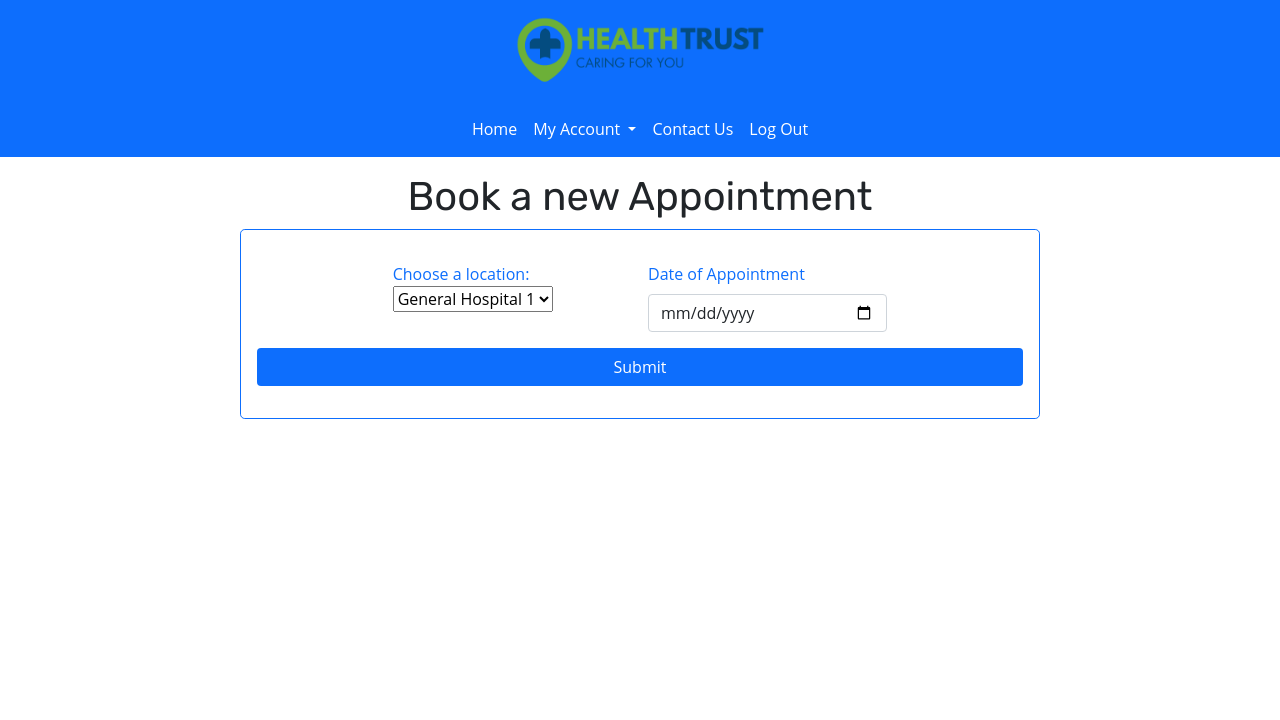
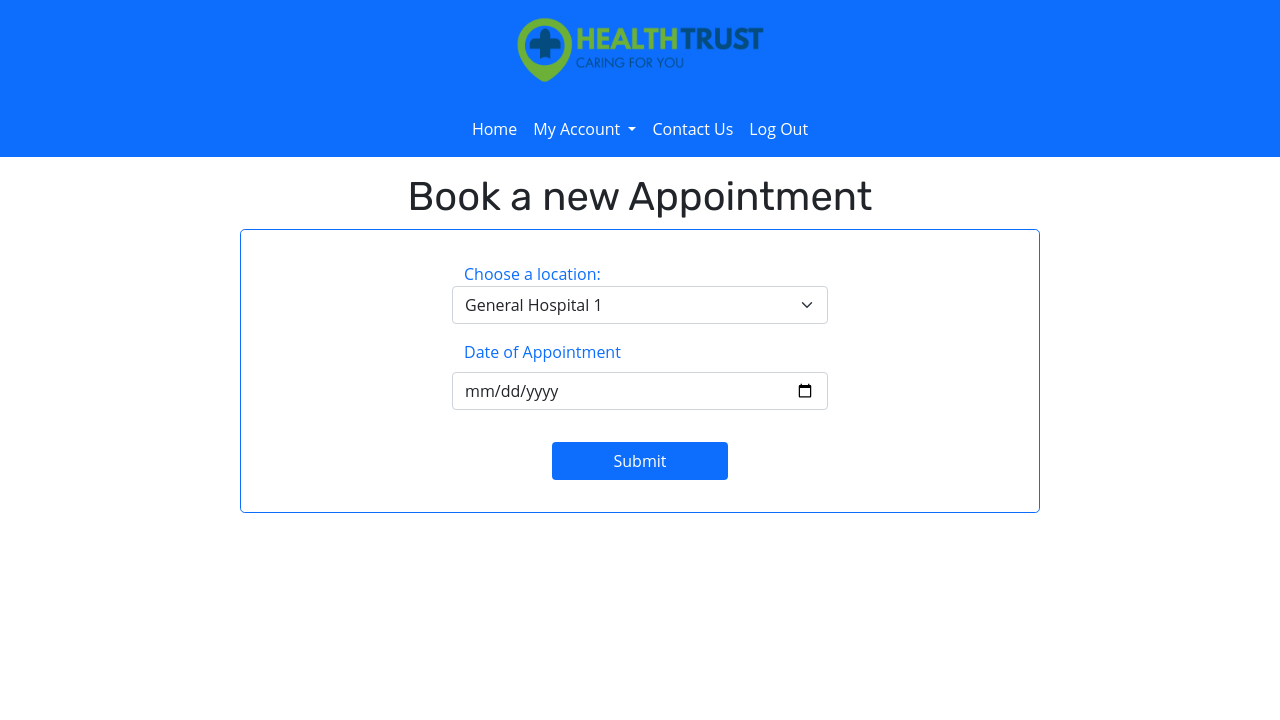
Before and after one commit to mfronistas/HealthTrustApp, a Flask app: page /book_appointment in a window 1280 px wide. Shown: the top 720 px of the page. Run offline with Flask 2, Linux system fonts and the light colour scheme; a user stored in the database is signed in; data comes from the database, SQL or seed files in the repository; some web fonts are replaced.

```diff
--- a/templates/book.html
+++ b/templates/book.html
@@ -7,25 +7,27 @@
 <body>
 <form method="POST" action= "{{ url_for('appointment.book_appointment') }}" class="row g-3 mx-auto p-3 bg-white text-primary border-primary border rounded-3" style="width:800px;">
 {{ form.csrf_token() }}
-<div class="col-md-2"></div>
-<div class="col-md-4">
+<div class="mx-auto"></div>
+<div class="row mb-3 mx-auto" style="width:400px">
     <label for="hospital">Choose a location:</label>
 
 <!--- Get hospitals and add them to a drop down list   --->
-    <select name="location" id="location">
+    <select name="location" id="location" class="form-select">
         {% for i in hospitals %}
       <option value="{{ i.name }}">{{ i.name }}
       </option>
         {% endfor %}
     </select>
 </div>
-<div class="col-md-4">
+<div class="row mx-auto" style="width:400px"></div>
+<div class="row mb-3 mx-auto" style="width:400px">
     <label for="inputDate" class="form-label">Date of Appointment</label>
     {{ form.date(type="date" ,class="form-control", placeholder="Date") }}
 </div>
-
+    <div class="row mb-3"></div>
+<div class="row mx-auto" style="width:200px">
     {{ form.submit(class="mx-auto btn bg-primary text-white")}}
-
+</div>
 <div>
   {% with messages = get_flashed_messages(with_categories=true) %}
       {% if messages %}
@@ -60,6 +62,7 @@
   </tbody>
 </table>
 </div>
+</div>
 {% endif %}
 </form>
 
```
